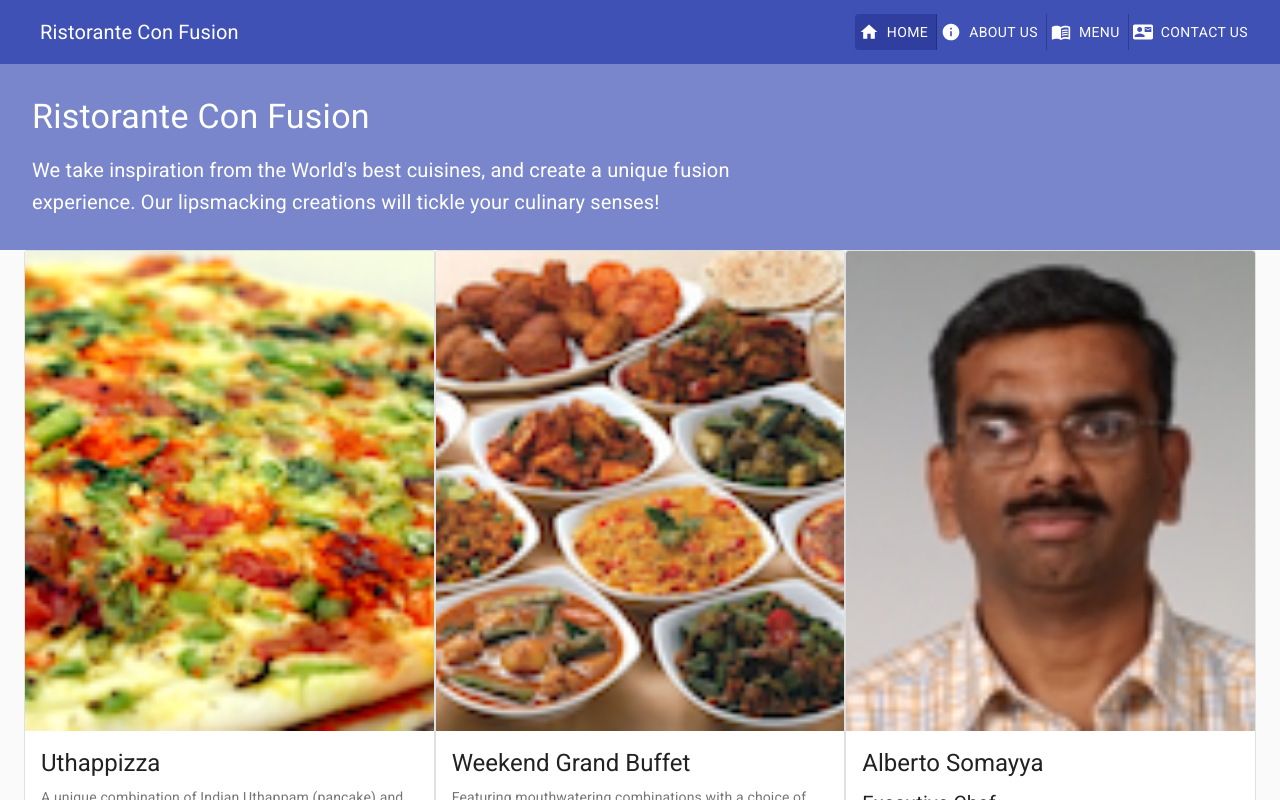
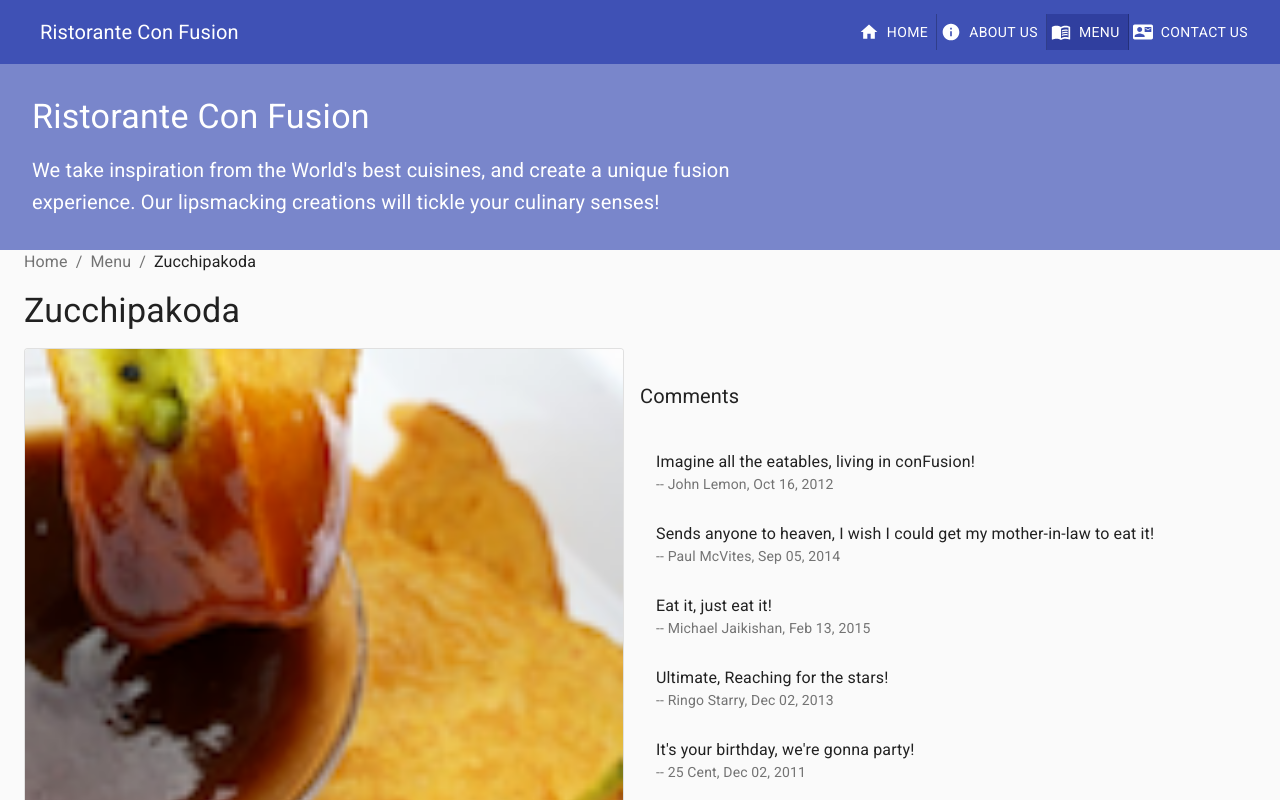
Before and after one commit to jmuppala/confusion-react-16.3.1, a React (Create React App) app: page /menu/1 in a window 1280 px wide. Before the commit this address led to /home. Shown: the top 800 px of the page. Built offline with nearby package versions, Linux system fonts and the light colour scheme.

Commit message:
Single Page Applications Part 2

```diff
--- a/src/App.js
+++ b/src/App.js
@@ -1,4 +1,4 @@
-import React, { useState } from 'react';
+import React from 'react';
 import NavBar from './components/NavBar';
 import Home from './components/HomeComponent';
 import MenuList from './components/MenuComponent';
@@ -15,8 +15,6 @@ import { Switch, Route, Redirect } from 'react-router-dom';
 
 function App() {
 
-  const [selectedDishId, setSelectedDishId] = useState(null);
-
   const dishes = DISHES;
   const comments = COMMENTS;
   const promotions = PROMOTIONS;
@@ -32,7 +30,10 @@ function App() {
             <Home dishes={dishes} promotions={promotions} leaders={leaders} />
           </Route>
           <Route exact path='/menu'>
-            <MenuList dishes={dishes} setSelectedDishId={setSelectedDishId} />
+            <MenuList dishes={dishes} />
+          </Route>
+          <Route path='/menu/:dishId'>
+            <DishDetail dishes={dishes} comments={comments} />
           </Route>
           <Route exact path='/contactus'>
             <Contact />
--- a/src/components/ContactComponent.js
+++ b/src/components/ContactComponent.js
@@ -7,10 +7,21 @@ import WhatsAppIcon from '@material-ui/icons/WhatsApp';
 import Button from '@material-ui/core/Button';
 import ButtonGroup from '@material-ui/core/ButtonGroup';
 import Typography from '@material-ui/core/Typography';
+import Breadcrumbs from '@material-ui/core/Breadcrumbs';
+import Link from '@material-ui/core/Link';
+import { Link as RouterLink } from 'react-router-dom';
 
 export default function Contact(props) {
     return(
         <Grid container spacing={2}>
+            <Grid item xs={12}>
+                <Breadcrumbs aria-label="breadcrumb">
+                    <Link color="inherit" component={RouterLink} to="/">
+                    Home
+                    </Link>
+                    <Typography color="textPrimary">Contact Us</Typography>
+                </Breadcrumbs>
+            </Grid>
             <Grid item xs={12}>
                 <Typography variant="h4" align='left' component="h4">
                 Location Information
--- a/src/components/DishDetailComponent.js
+++ b/src/components/DishDetailComponent.js
@@ -9,6 +9,10 @@ import List from '@material-ui/core/List';
 import ListItem from '@material-ui/core/ListItem';
 import ListItemText from '@material-ui/core/ListItemText';
 import Typography from '@material-ui/core/Typography';
+import { useParams } from 'react-router-dom';
+import Breadcrumbs from '@material-ui/core/Breadcrumbs';
+import Link from '@material-ui/core/Link';
+import { Link as RouterLink } from 'react-router-dom';
 
 const useStyles = makeStyles((theme) => ({
   root: {
@@ -67,15 +71,33 @@ function DishComments({ comments, classes }) {
     );
 }
 
-export default function DishDetail ({ dishes, selectedDishId }) {
+export default function DishDetail ({ dishes, comments }) {
     const classes = useStyles();
 
-    const dish = dishes.filter((dish) => dish.id === selectedDishId)[0];
+    const { dishId } = useParams();
+    let dish = dishes.filter((dish) => dish.id === parseInt(dishId,10))[0];
+    let commentList = comments.filter((comment) => comment.dishId === parseInt(dishId,10));
 
     return(
         <Grid container spacing={2} className={classes.root}>
+            <Grid item xs={12}>
+                <Breadcrumbs aria-label="breadcrumb">
+                    <Link color="inherit" component={RouterLink} to="/">
+                    Home
+                    </Link>
+                    <Link color="inherit" component={RouterLink} to="/menu">
+                    Menu
+                    </Link>
+                    <Typography color="textPrimary">{dish.name}</Typography>
+                </Breadcrumbs>
+            </Grid>
+            <Grid item xs={12}>
+                <Typography variant="h4" align='left' component="h4">
+                {dish.name}
+                </Typography>
+            </Grid>
             <DishCard dish={dish} classes={classes} />
-            <DishComments comments={dish.comments} classes={classes} />
+            <DishComments comments={commentList} classes={classes} />
         </Grid>
     );
 }
--- a/src/components/MenuComponent.js
+++ b/src/components/MenuComponent.js
@@ -5,6 +5,11 @@ import GridListTile from '@material-ui/core/GridListTile';
 import GridListTileBar from '@material-ui/core/GridListTileBar';
 import IconButton from '@material-ui/core/IconButton';
 import InfoIcon from '@material-ui/icons/Info';
+import { Link as RouterLink } from 'react-router-dom';
+import Breadcrumbs from '@material-ui/core/Breadcrumbs';
+import Link from '@material-ui/core/Link';
+import Typography from '@material-ui/core/Typography';
+import Grid from '@material-ui/core/Grid';
 
 const useStyles = makeStyles((theme) => ({
   root: {
@@ -23,15 +28,31 @@ const useStyles = makeStyles((theme) => ({
   }
 }));
 
-export default function MenuList({ dishes, setSelectedDishId }) {
+export default function MenuList({ dishes }) {
   const classes = useStyles();
 
   return (
     <div className={classes.root}>
+        <Grid container spacing={2}>
+            <Grid item xs={12}>
+                <Breadcrumbs aria-label="breadcrumb">
+                    <Link color="inherit" component={RouterLink} to="/">
+                    Home
+                    </Link>
+                    <Typography color="textPrimary">Menu</Typography>
+                </Breadcrumbs>
+            </Grid>
+            <Grid item xs={12}>
+                <Typography variant="h4" align='left' component="h4">
+                Restaurant Menu
+                </Typography>
+            </Grid>
+        </Grid>
         <GridList cellHeight={240} cols={3} className={classes.gridList}>
             { dishes.map((dish) => (
-                <GridListTile key={dish.id} onClick={() => setSelectedDishId(dish.id)}>
+                <GridListTile key={dish.id}>
                     <img src={dish.image} alt={dish.name} />
+                    <RouterLink to={`/menu/${dish.id}`}>
                         <GridListTileBar
                         title={dish.name}
                         actionIcon={
@@ -40,6 +61,7 @@ export default function MenuList({ dishes, setSelectedDishId }) {
                             </IconButton>
                         }
                         />
+                    </RouterLink>
                 </GridListTile>
             ))}
         </GridList>
```
Lines whose indentation alone changed are shown as unchanged.
